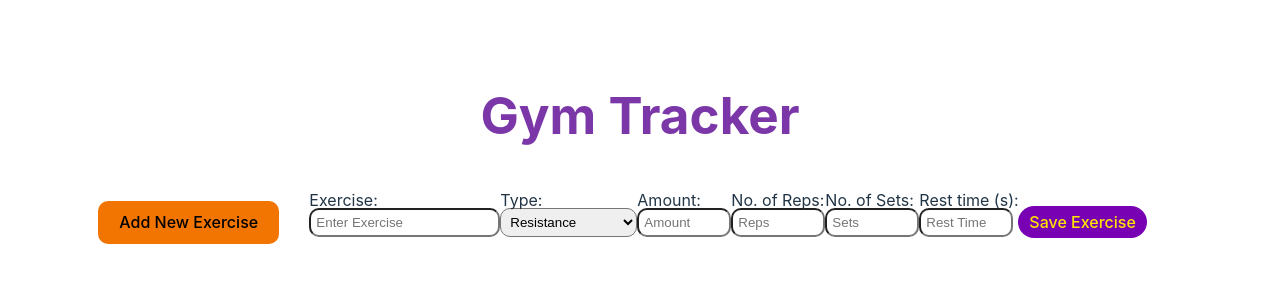
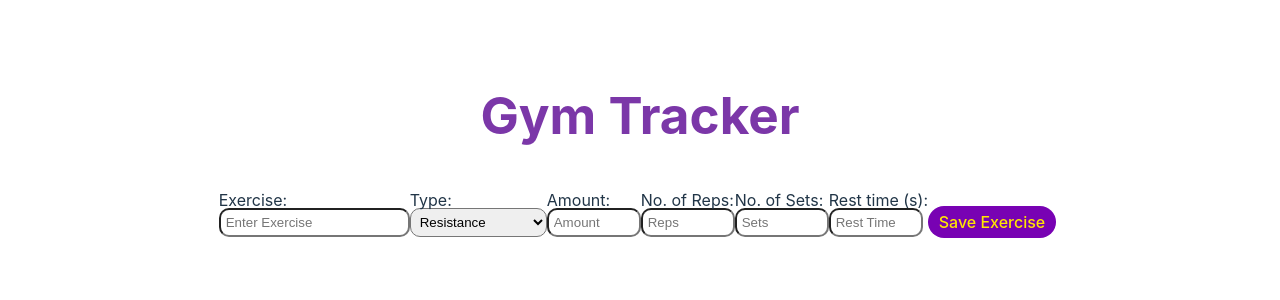
Before and after one commit to dav15jr/Gym-Tracker, a React (Vite) app: page / in a window 1280 px wide. Shown: the top 300 px of the page. Built offline with nearby package versions, Linux system fonts and the light colour scheme.

Commit message:
fix button error

```diff
--- a/src/App.tsx
+++ b/src/App.tsx
@@ -42,7 +42,7 @@ export default function App() {
       setBtn.id = `${exeName}set`;
       startBtn.id = `${exeName}start`;
       timerBtn.id = `${exeName}timer`;
-      formBtn.style.display = 'none';
+      // formBtn.style.display = 'none';
       startBtn.textContent = `Start ${exeName}`;
       timerBtn.style.display = "none";
       setBtn.style.display = "none";
@@ -184,7 +184,7 @@ export default function App() {
     <>
       <h1>Gym Tracker</h1>
       <div className="inputs" id="inputs">
-        <button type="button" id="formBtn" >Add New Exercise</button>
+        <button type="button" id="formBtn" hidden>Add New Exercise</button>
         <form className="form">
           <div>
           <label htmlFor="exercise">Exercise:</label>
```
